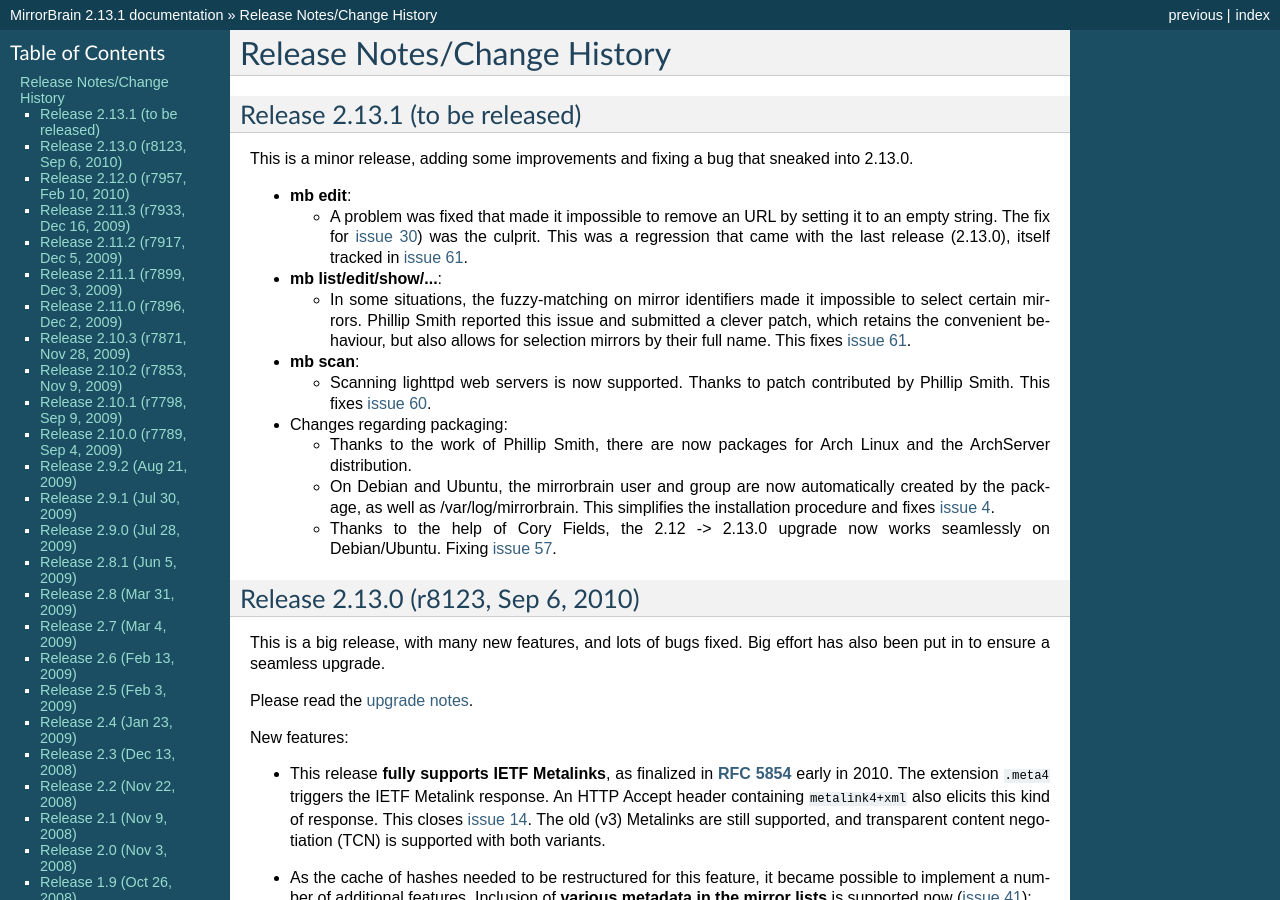
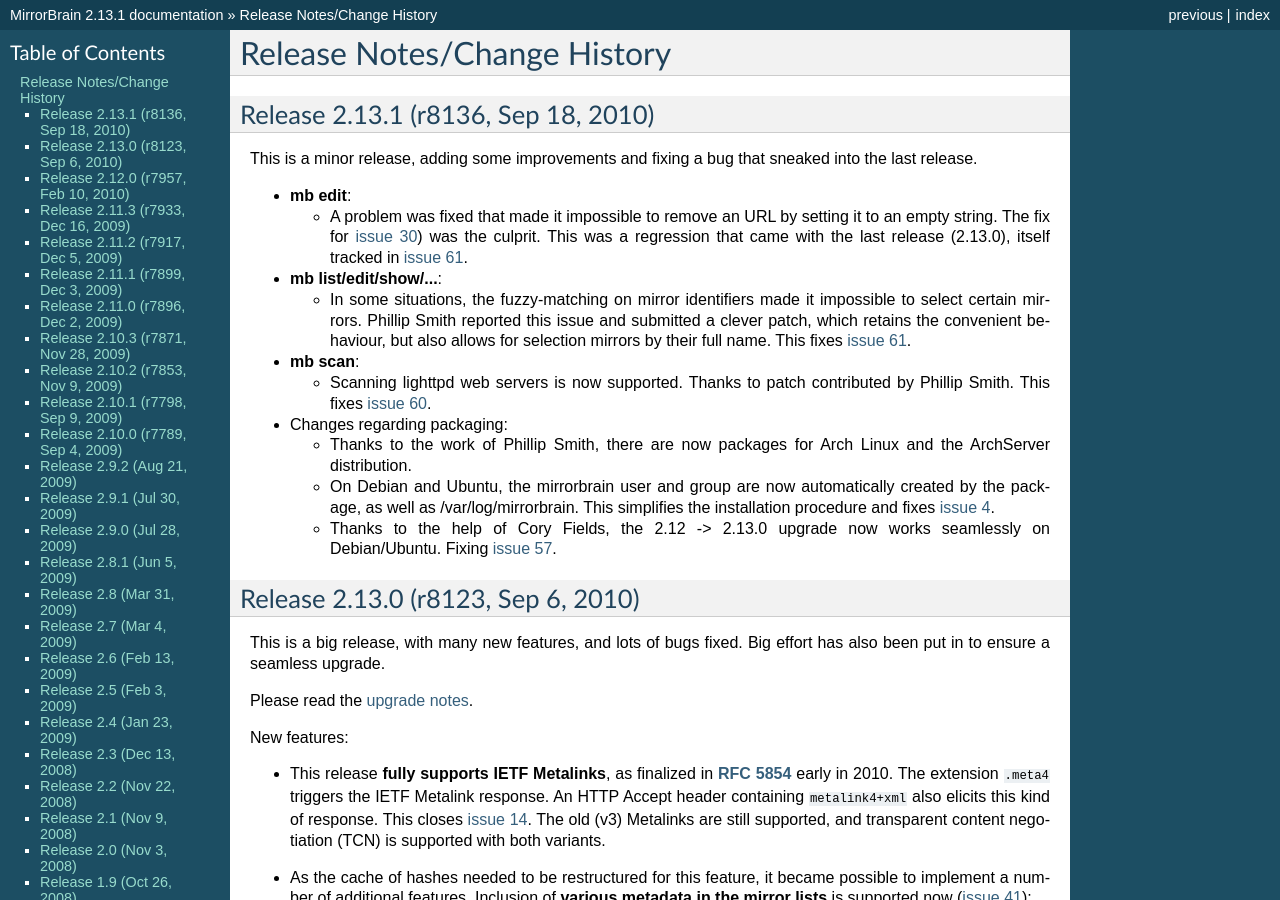
Before and after one commit to hayalci/mirrorbrain, a Sphinx documentation site: the page built from docs/changes.rst, in a window 1280 px wide and 900 px high. Built offline with Sphinx 7.4.7, drawn with Linux system fonts in a browser that asks for light colours.

Commit message:
finalize release notes
git-svn-id: http://svn.mirrorbrain.org/svn/mirrorbrain/trunk@8136 2d291e14-ff0c-0410-a3fa-d5caa9871f55

```diff
--- a/docs/changes.rst
+++ b/docs/changes.rst
@@ -3,11 +3,12 @@
 Release Notes/Change History
 ============================
 
-Release 2.13.1 (to be released)
--------------------------------
+
+Release 2.13.1 (r8136, Sep 18, 2010)
+------------------------------------
 
 This is a minor release, adding some improvements and fixing a bug that sneaked
-into 2.13.0.
+into the last release.
 
 * :program:`mb edit`:
 
@@ -41,7 +42,6 @@
 
   - Thanks to the help of Cory Fields, the 2.12 -> 2.13.0 upgrade now works
     seamlessly on Debian/Ubuntu. Fixing `issue 57`_.
-
 
 
 .. _`issue 4`: http://mirrorbrain.org/issues/issue4
```
